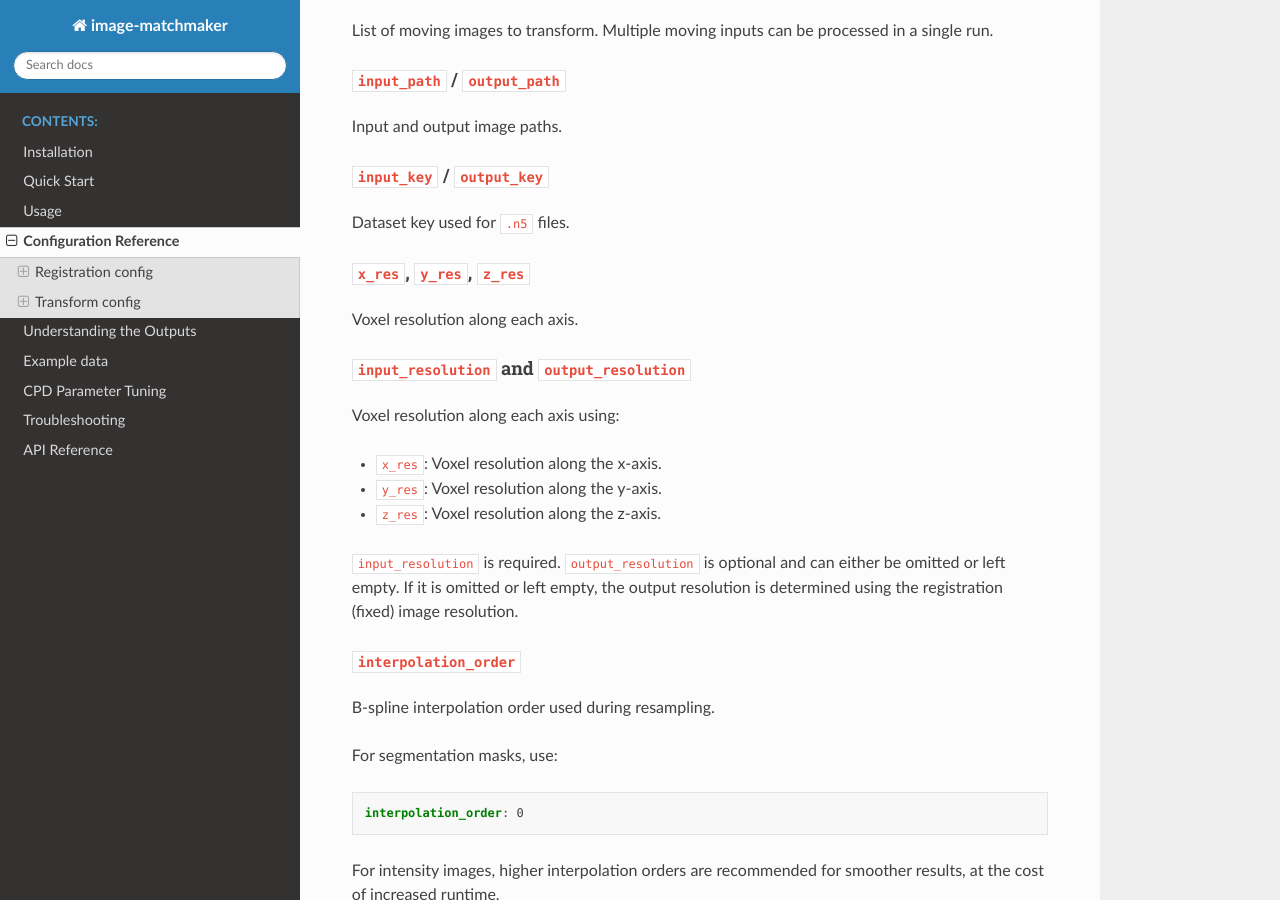
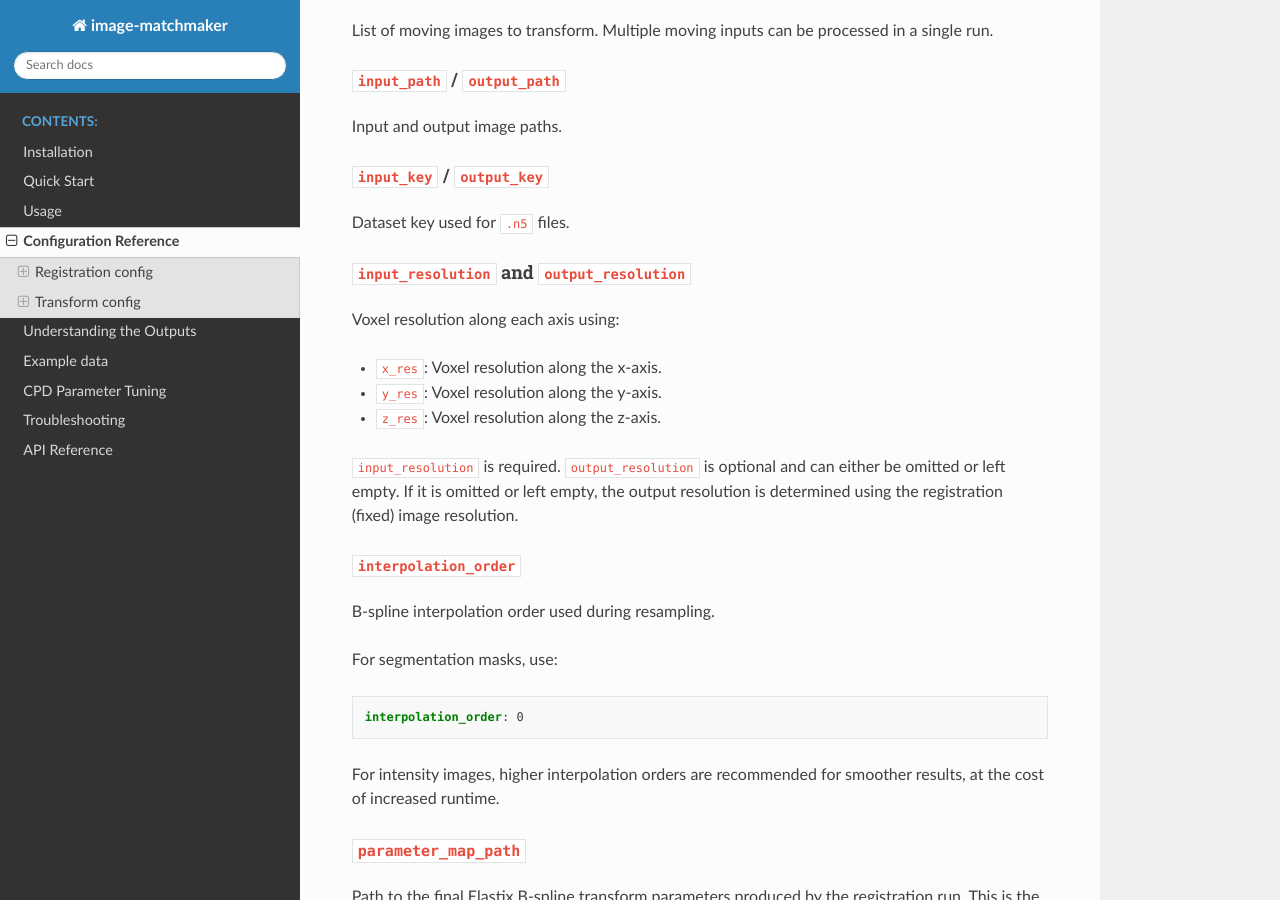
Before and after one commit to kreshuklab/image-matchmaker, a Sphinx documentation site: the page built from docs/source/config_ref.md, in a window 1280 px wide and 900 px high, scrolled down 4203 px. Built offline with Sphinx 7.4.7 and the Read the Docs theme 3.1.0, drawn with Linux system fonts in a browser that asks for light colours.

Commit message:
docs: remove duplicate documentation

```diff
--- a/docs/source/config_ref.md
+++ b/docs/source/config_ref.md
@@ -192,10 +192,6 @@ Input and output image paths.
 
 Dataset key used for `.n5` files.
 
-#### `x_res`, `y_res`, `z_res`
-
-Voxel resolution along each axis.
-
 #### `input_resolution` and `output_resolution`
 
 Voxel resolution along each axis using:
```
